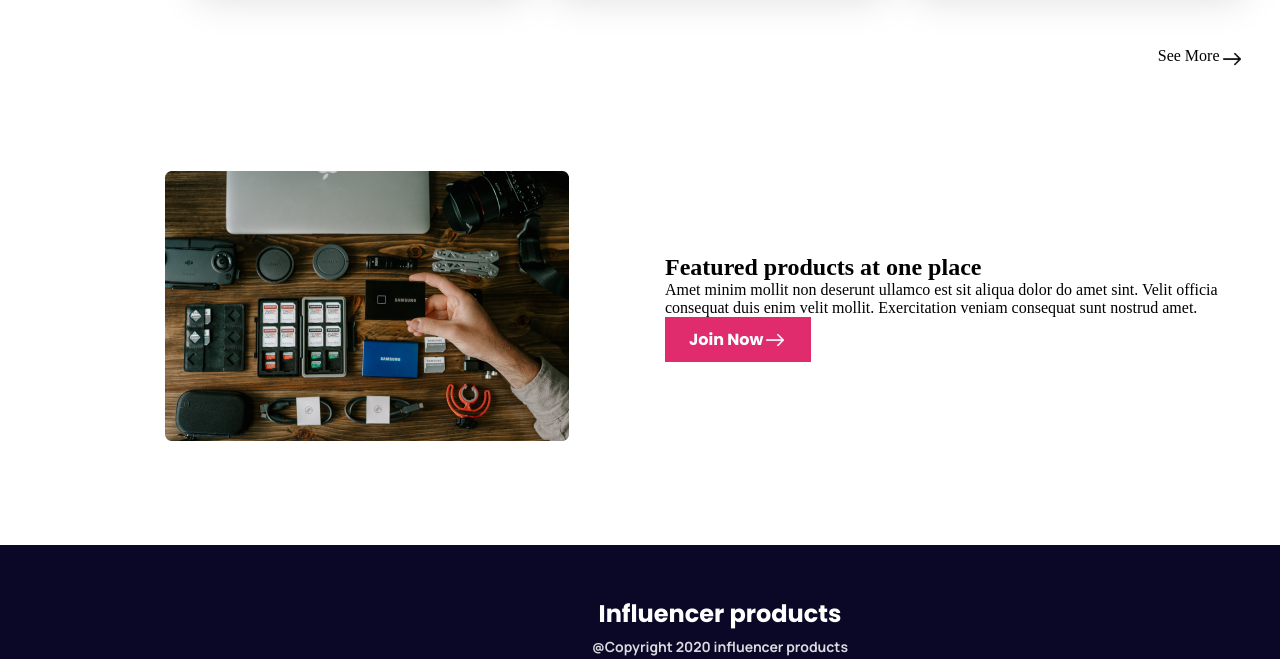
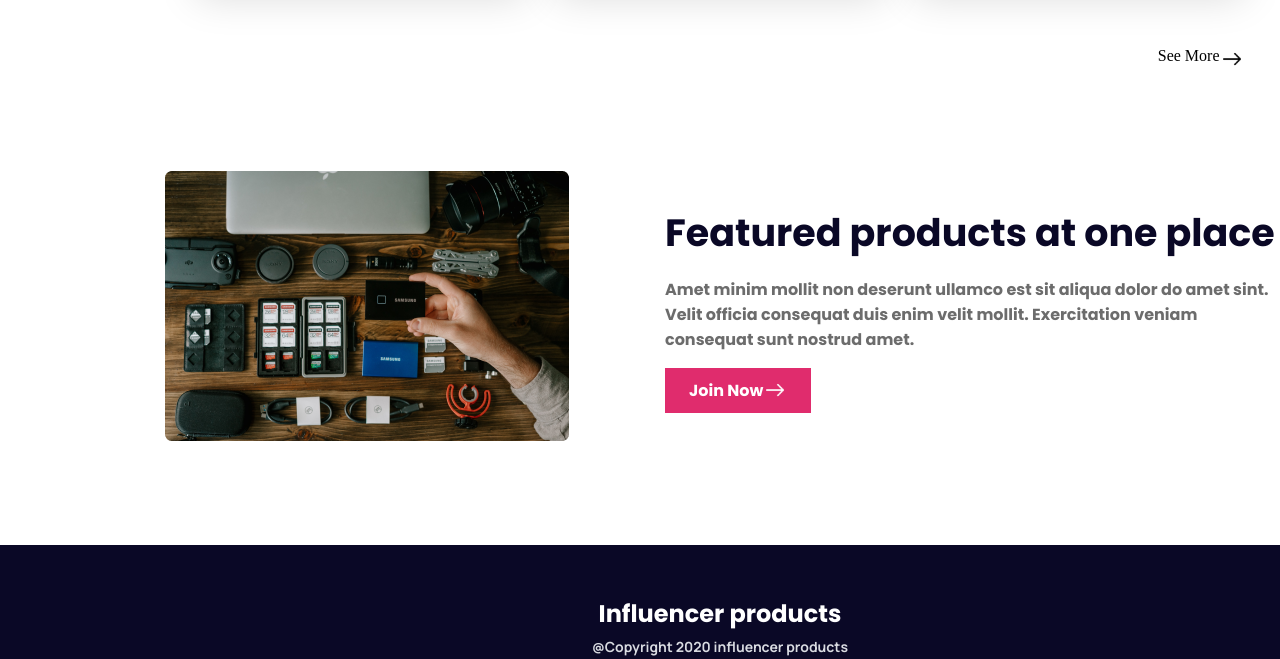
Before and after one commit to mdmamun-hash/Influencer-Gear-Homepage, a plain HTML site: page index.html in a window 1280 px wide. Shown: the part 2439-3098 px from the top of the page. Drawn offline with Linux system fonts and the light colour scheme.

Commit message:
added featured sections styles

```diff
--- a/Styles/style.css
+++ b/Styles/style.css
@@ -201,6 +201,21 @@ font-weight: 700;
     align-items: center;
 }
 
+.featured-title{
+color: rgb(10, 8, 38);
+font-family: Poppins;
+font-size: 2.375rem;
+font-weight: 700;
+margin-bottom: 16px;
+}
+.featured-desc{
+color: rgb(108, 108, 108);
+font-family: Poppins;
+font-size: 1rem;
+font-weight: 700;
+margin-bottom: 16px;
+}
+
                                   /* footer's Style  */
 
 footer{
```
